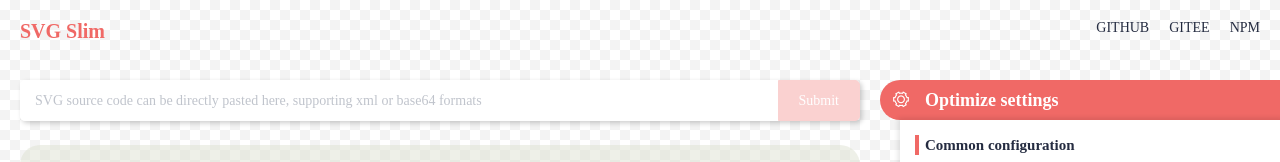
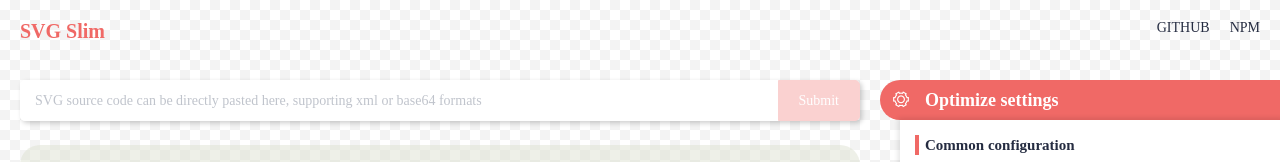
Before and after one commit to benboba/svg-slim-web, a Vue app: page / in a window 1280 px wide. Shown: the top 162 px of the page. Built offline with nearby package versions, Linux system fonts and the light colour scheme.

Commit message:
rm gitee store

```diff
--- a/src/App.vue
+++ b/src/App.vue
@@ -2,7 +2,6 @@
 	<div id="app">
 		<nav id="nav">
 			<a href="https://github.com/benboba/svg-slim" target="_blank">GITHUB</a>
-			<a href="https://gitee.com/kumaria/svg-slim" target="_blank">GITEE</a>
 			<a href="https://npmjs.com/package/svg-slim" target="_blank">NPM</a>
 		</nav>
 		<h1 id="logo">SVG Slim</h1>
```
Also changed, not shown: 1 other file (tests, documents, lock files or other folders).
